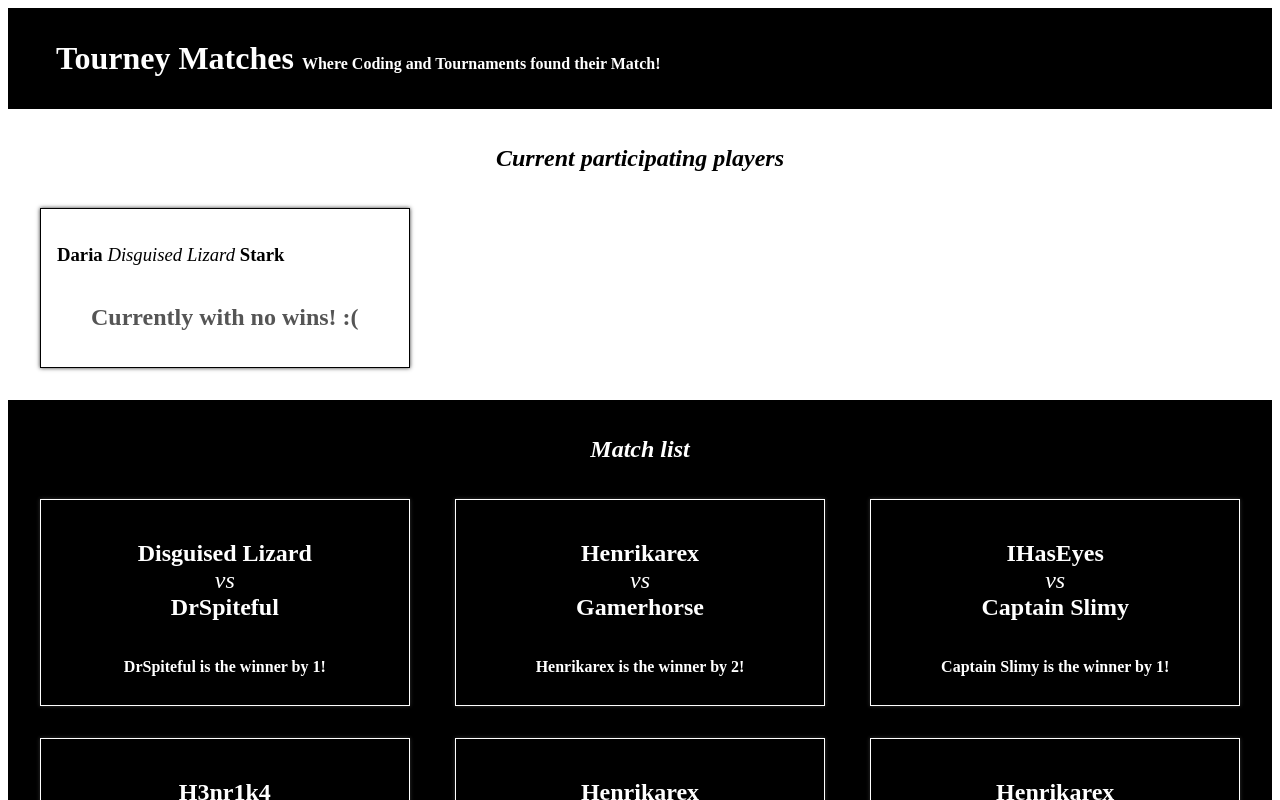
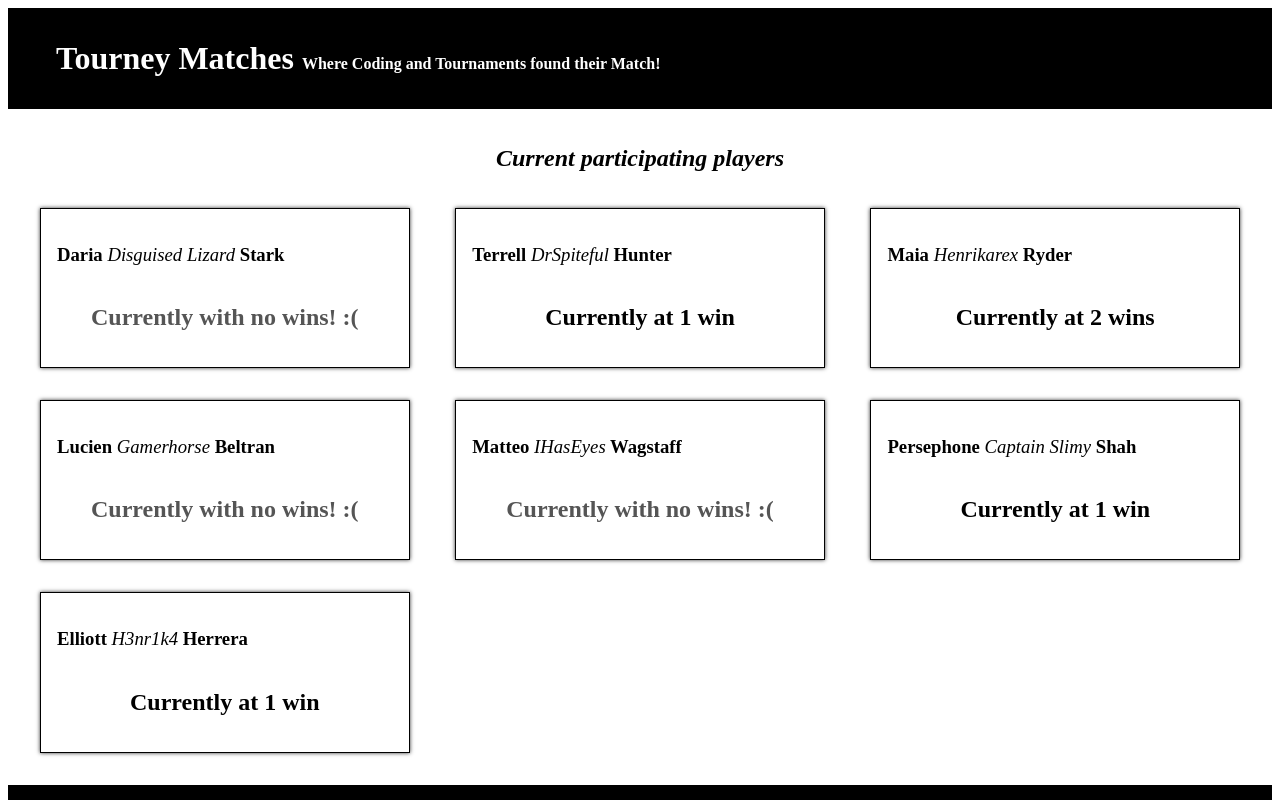
Before and after one commit to alisonharman/tourney_matches, a React (Create React App) app: page / in a window 1280 px wide. Shown: the top 800 px of the page. Built offline with nearby package versions, Linux system fonts and the light colour scheme.

Commit message:
iterate through Players to display them all

```diff
--- a/src/components/PlayerList.js
+++ b/src/components/PlayerList.js
@@ -3,12 +3,16 @@ import Player from "./Player";
 
 function PlayerList(props) {
 
-  const onePlayer = props.playerData[0];
+  const players = props.playerData.map(match => {
+    return (
+      <Player key={match.gamerTag} gamerTag={match.gamerTag} firstName={match.firstName} lastName={match.lastName} wins={match.wins} />
+    )
+  });
 
   return (
     <section className="PlayerList">
       <h1>Current participating players</h1>
-      <Player gamerTag={onePlayer.gamerTag} firstName={onePlayer.firstName} lastName={onePlayer.lastName} wins={onePlayer.wins} />
+      {players}
     </section>
   );
 }
```
